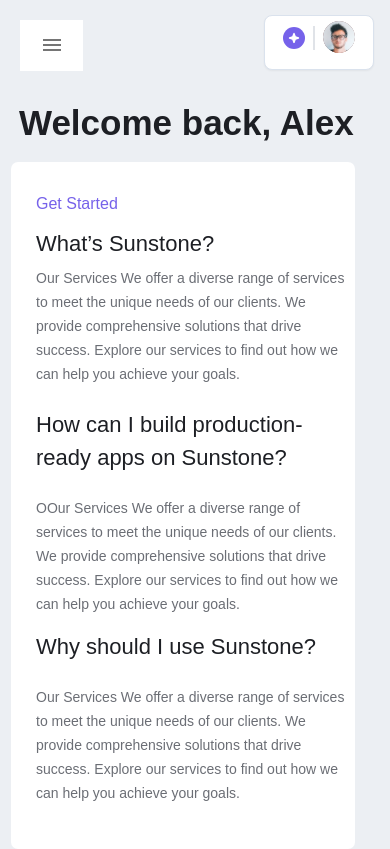
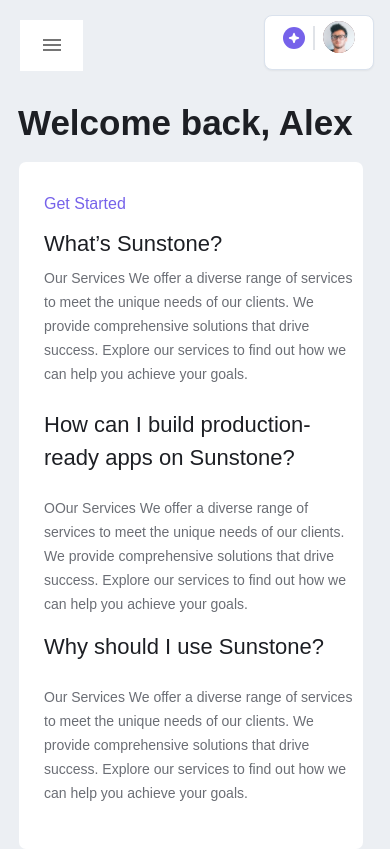
Before and after one commit to nimra-ali/SunStonePage, a React (Create React App) app: page / in a window 390 px wide. Built offline with nearby package versions, Linux system fonts and the light colour scheme.

Commit message:
first commit

```diff
--- a/src/Component/Assets/Style/Contentbox.css
+++ b/src/Component/Assets/Style/Contentbox.css
@@ -129,14 +129,14 @@ height: auto;
     .welcome-text{
         color: #1d1f24;
         font-size: 35px;
-        margin-left: -1px;
+        margin-left: -2px;
         margin-top: 22px;
         width: 342px;
         /* border: 1px solid; */
 
     }
     .main-content{
-        margin-left: 11px;
+        margin-left: 19px;
     width: 344px;
     margin-top: -8px;
 
--- a/src/Component/Assets/Style/Navbar.css
+++ b/src/Component/Assets/Style/Navbar.css
@@ -173,7 +173,7 @@ color: #1D1F24;
     }
    .dropdown-div{
     display: flex;
-    margin-left: 3px;
+    margin-left: -13% !important;
     /* width: 10px; */
     /* rotate: 20px; */
    }
```
